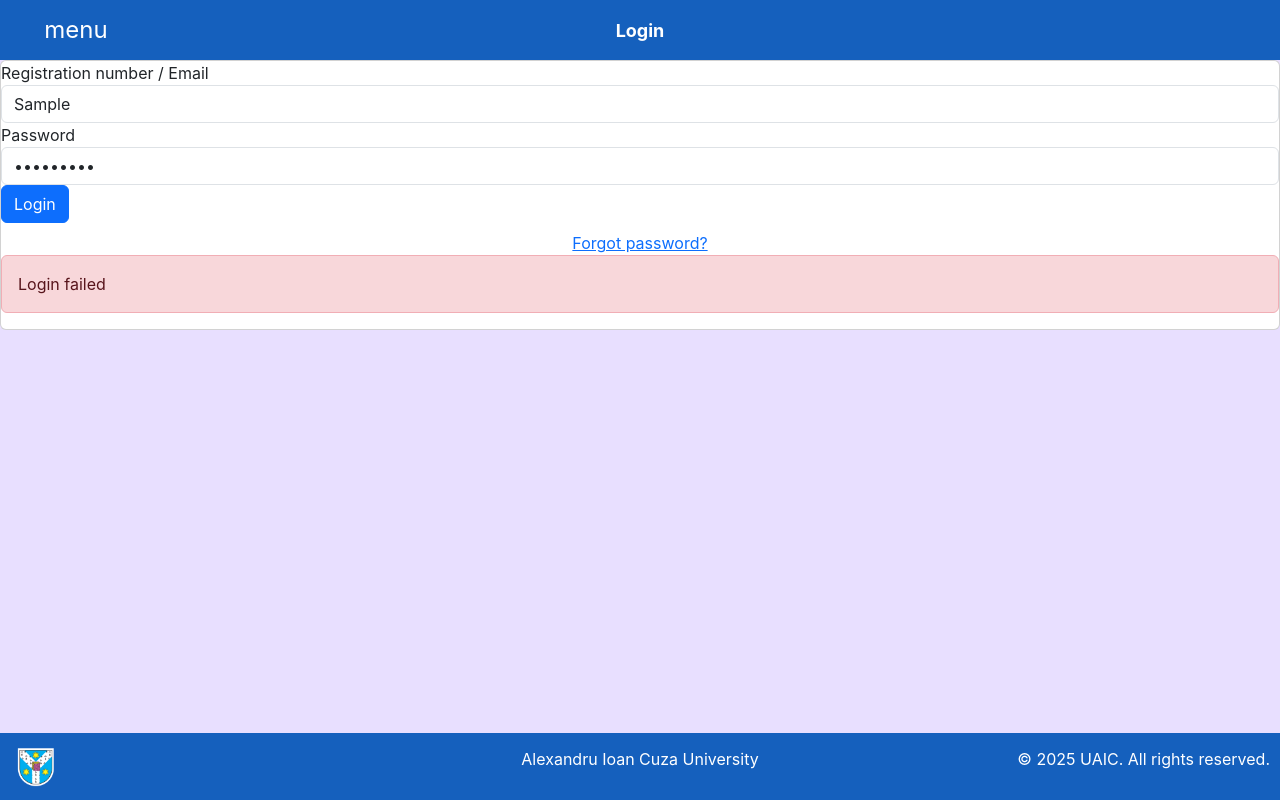
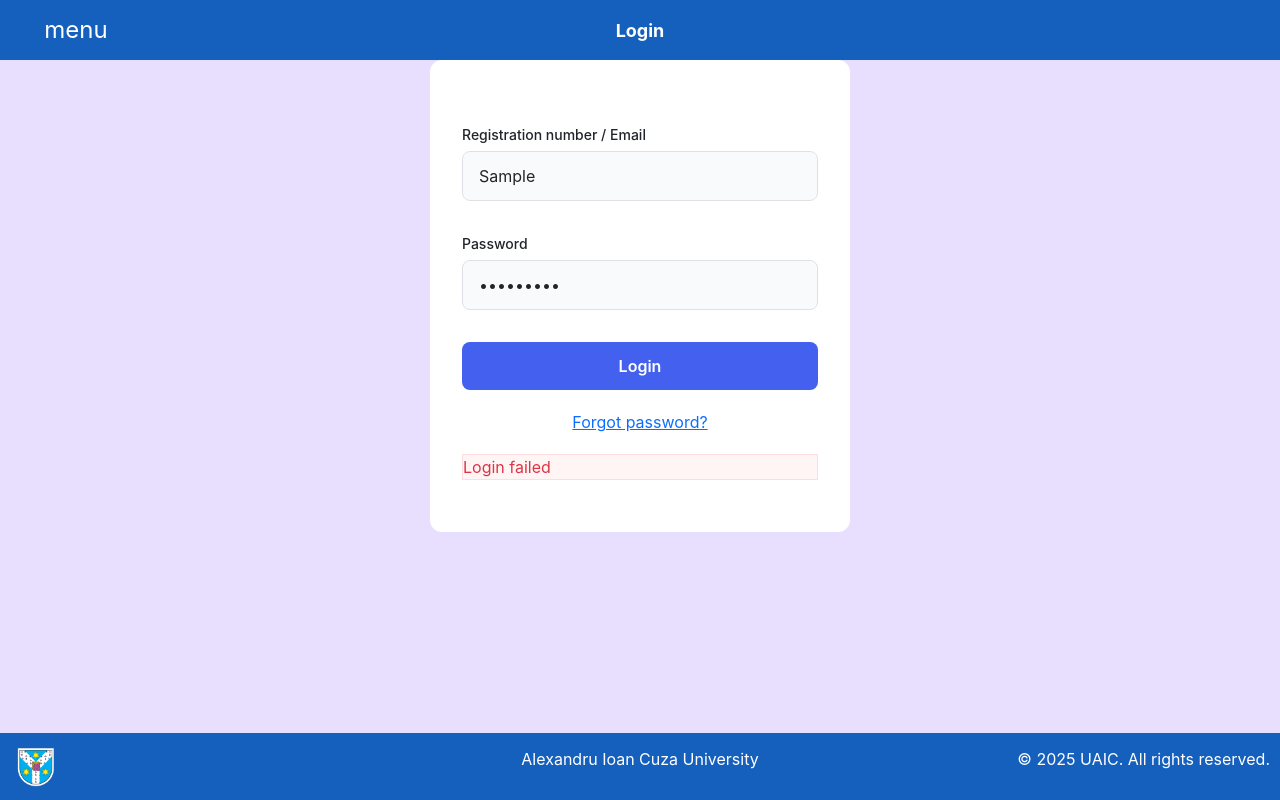
Before and after one commit to SuperSecretariat/SmartSecretary, an Angular app in the folder frontend/: page /login in a window 1280 px wide. Both pictures are taken after typing "Sample", "Sample123" into the empty fields and a click on the button "Login". Built offline with nearby package versions, Linux system fonts and the light colour scheme; no server answers.

Commit message:
Login page design (Serban)

```diff
--- a/frontend/src/app/components/login/login.component.css
+++ b/frontend/src/app/components/login/login.component.css
@@ -0,0 +1,115 @@
+.spacing-top {
+  margin-top: 2rem;
+}
+
+.card-container {
+  background: #ffffff;
+  border-radius: 12px;
+  padding: 32px;
+  border: none;
+  transition: transform 0.3s ease;
+  max-width: 420px;
+  margin: 0 auto;
+}
+
+.form-control {
+  width: 100%;
+  padding: 12px 16px;
+  font-size: 16px;
+  border: 1px solid #dee2e6;
+  border-radius: 8px;
+  background-color: #f9fafb;
+  transition: all 0.2s ease;
+  box-sizing: border-box;
+}
+
+.form-control:focus {
+  outline: none;
+  border-color: #4361ee;
+  background-color: white;
+}
+
+.form-control.is-invalid {
+  border-color: #dc3545;
+  background-color: #fff8f8;
+}
+
+label {
+  display: block;
+  margin-bottom: 6px;
+  font-weight: 500;
+  color: #212529;
+  font-size: 14px;
+}
+
+.form-group {
+  margin-bottom: 20px;
+  position: relative;
+}
+
+
+/* Button styling */
+.btn {
+  display: block;
+  width: 100%;
+  padding: 12px;
+  border: none;
+  border-radius: 8px;
+  font-size: 16px;
+  font-weight: 600;
+  cursor: pointer;
+  transition: all 0.2s ease;
+}
+
+.btn-primary {
+  background-color: #4361ee;
+  color: white;
+}
+
+.btn-primary:hover {
+  background-color: #3a56d4;
+  transform: translateY(-2px);
+  box-shadow: 0 4px 12px rgba(67, 97, 238, 0.25);
+}
+
+.btn-primary:active {
+  transform: translateY(0);
+}
+
+.btn-block {
+  width: 100%;
+}
+
+
+.alert {
+  padding: 12px 16px;
+  border-radius: 8px;
+  margin-top: 16px;
+  font-size: 14px;
+}
+
+.alert-errorsent {
+  background-color: #fff5f5;
+  color: #dc3545;
+  border: 1px solid #ffdce0;
+}
+
+.alert-success {
+  background-color: #ecfdf5;
+  color: #198754;
+  border: 1px solid #d1fae5;
+}
+
+
+.invalid-feedback {
+  color: #dc3545;
+  font-size: 12px;
+  margin-top: 5px;
+}
+
+
+@media (max-width: 480px) {
+  .card-container {
+    padding: 24px;
+  }
+}
--- a/frontend/src/app/components/login/login.component.html
+++ b/frontend/src/app/components/login/login.component.html
@@ -7,7 +7,7 @@
         #f="ngForm"
         novalidate
       >
-        <div class="form-group">
+        <div class="form-group spacing-top">
           <label for="registrationNumber">Registration number / Email</label>
           <input
             type="text"
@@ -22,7 +22,7 @@
           <div class="invalid-feedback">Registration Number or Email is required!</div>
           }
         </div>
-        <div class="form-group">
+        <div class="form-group spacing-top">
           <label for="password">Password</label>
           <input
             type="password"
@@ -45,7 +45,7 @@
           </div>
           }
         </div>
-        <div class="form-group">
+        <div class="form-group spacing-top">
           <button class="btn btn-primary btn-block">Login</button>
         </div>
         <div class="form-group mt-2 text-center">
@@ -53,7 +53,7 @@
         </div>
         <div class="form-group">
           @if (f.submitted && isLoginFailed) {
-          <div class="alert alert-danger" role="alert">
+          <div class="alert-errorsent" role="alert">
             Login failed {{ errorMessage }}
           </div>
           }
```
